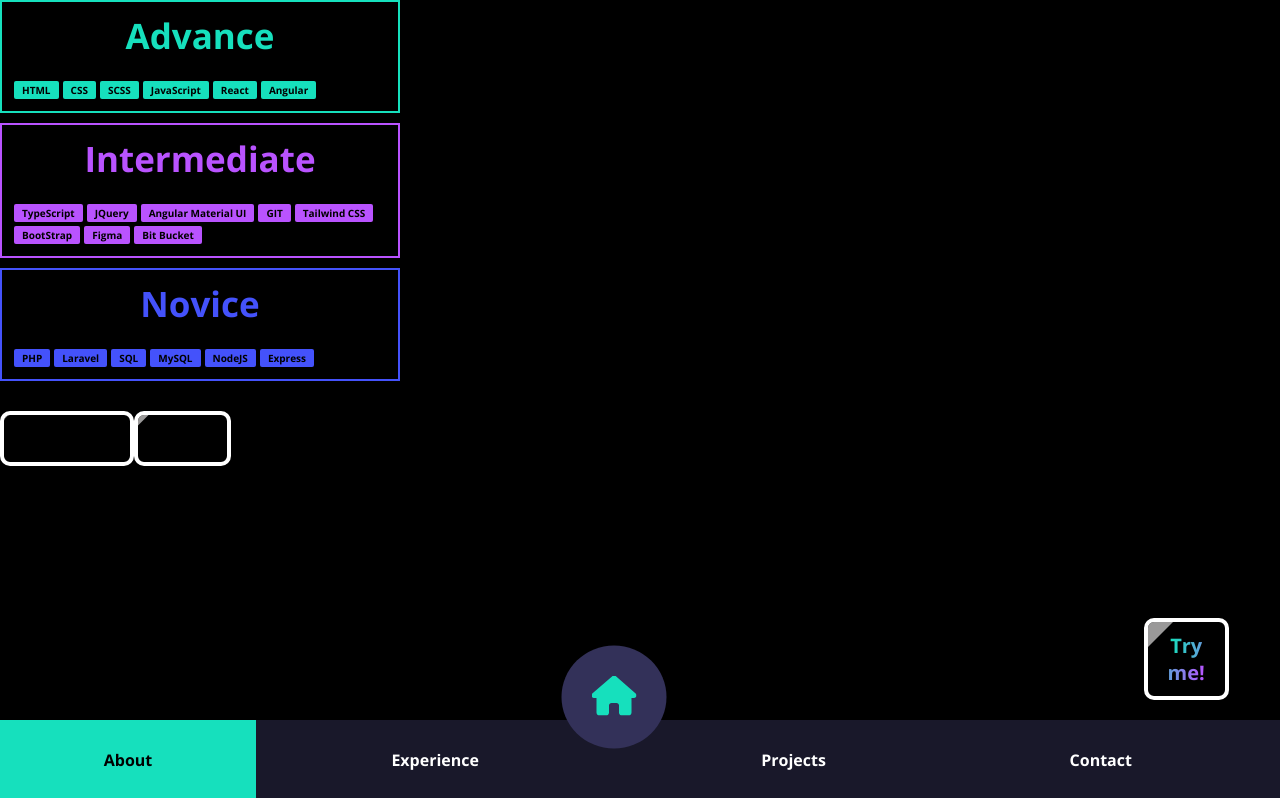
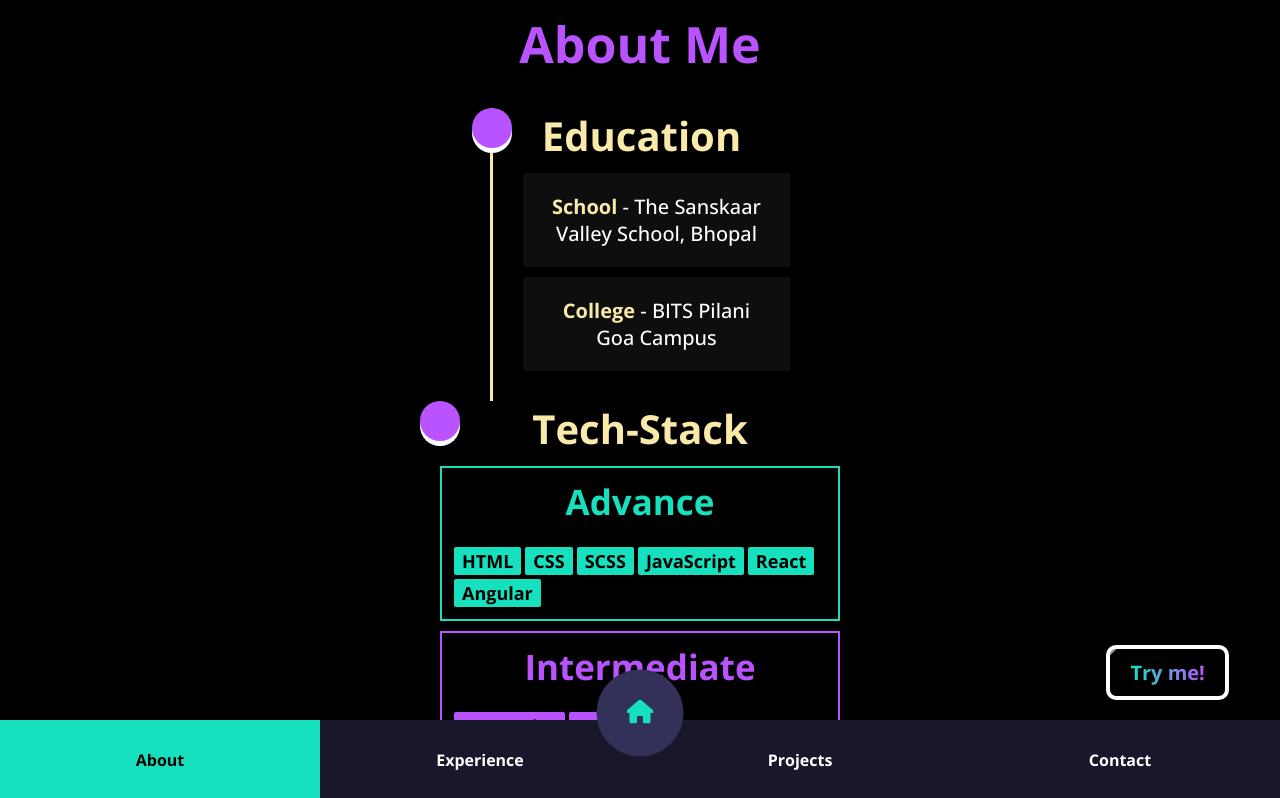
Before and after one commit to AYushgupta4387/web-portfolio, a React (Vite) app: page /about in a window 1280 px wide. Shown: the top 798 px of the page. Built offline with nearby package versions, Linux system fonts and the light colour scheme.

Commit message:
add about me section

```diff
--- a/src/App.module.css
+++ b/src/App.module.css
@@ -1,3 +1,4 @@
 .mainContainer {
-  height: 100dvh;
+  min-height: 100dvh;
+  position: relative;
 }
--- a/src/components/PageNavigation/PageNavigation.jsx
+++ b/src/components/PageNavigation/PageNavigation.jsx
@@ -15,13 +15,11 @@ function PageNavigation() {
           <NavLink to="/experience">Experience</NavLink>
         </li>
 
-        <li className={styles.homeButton}>
         <div className={styles.imageContainer}>
           <NavLink to="/">
             <img src="./house-solid.svg" />
           </NavLink>
         </div>
-        </li>
 
         <li className={styles.link}>
           <NavLink to="/projects">Projects</NavLink>
@@ -31,13 +29,11 @@ function PageNavigation() {
           <NavLink to="/contact">Contact</NavLink>
         </li>
 
-        <li className={styles.gameButtonContainer}>
         <div className={styles.gameButton}>
           <Button buttonClass="mainButton">
             <Link to="/game">Try me!</Link>
           </Button>
         </div>
-        </li>
       </ul>
     </nav>
   );
--- a/src/components/PageNavigation/PageNavigation.module.css
+++ b/src/components/PageNavigation/PageNavigation.module.css
@@ -1,5 +1,8 @@
 .navigation {
   height: 10vh;
+  width: 100%;
+  position: fixed;
+  bottom: 0;
   background-color: rgb(25, 24, 42);
 }
 
@@ -8,12 +11,11 @@
   height: 100%;
   display: flex;
   justify-content: space-between;
-  gap: 1rem;
 }
 
 .link {
   display: inline-block;
-  width: 20vw;
+  width: 25vw;
   font-size: 1.6rem;
 }
 
@@ -39,11 +41,6 @@
   color: black;
 }
 
-.homeButton {
-  list-style: none;
-  position: relative;
-}
-
 .imageContainer {
   border-radius: 50%;
   padding: 3rem;
@@ -59,11 +56,6 @@
   height: 5vh;
 }
 
-.gameButtonContainer {
-  list-style: none;
-  position: relative;
-}
-
 .gameButton {
   position: absolute;
   bottom: 10vh;
--- a/src/components/Skill/Skill.module.css
+++ b/src/components/Skill/Skill.module.css
@@ -3,6 +3,7 @@
   color: black;
   padding: 2px 8px;
   margin: 2px;
+  font-size: 1.8rem;
 }
 
 .aboutMeSkillAdv {
--- a/src/components/SkillBox/SkillBox.module.css
+++ b/src/components/SkillBox/SkillBox.module.css
@@ -12,7 +12,7 @@
 
 @media only screen and (max-width: 37.5em) {
   .aboutMeSkillBox {
-    max-width: 300px;
+    width: 300px;
   }
 }
 
--- a/src/pages/About/About.jsx
+++ b/src/pages/About/About.jsx
@@ -1,9 +1,6 @@
-import PropTypes from "prop-types";
-
+import styles from "./About.module.css";
 import SkillBox from "../../components/SkillBox/SkillBox";
-import styles from "./About.module.css";
 import Skill from "../../components/Skill/Skill";
-import Button from "../../components/Button/Button";
 
 const skills = {
   advance: ["HTML", "CSS", "SCSS", "JavaScript", "React", "Angular"],
@@ -20,17 +17,31 @@ const skills = {
   novice: ["PHP", "Laravel", "SQL", "MySQL", "NodeJS", "Express"],
 };
 
-function About({ onClickStart }) {
-  const handleNext = function () {
-    onClickStart((prev) => prev + 1);
-  };
-
-  const handlePrev = function () {
-    onClickStart((prev) => prev - 1);
-  };
-
+function About() {
   return (
     <div className={styles.aboutMeTextBox}>
+      <h1 className={`${styles.primaryHeading} open-sans-700`}>About Me</h1>
+
+      <div className={styles.textContainer}>
+        <div className={styles.circle}></div>
+        <h2 className={`${styles.secondaryHeading} open-sans-700`}>
+          Education
+        </h2>
+        <p className="open-sans-500">
+          <span>School</span> - The Sanskaar Valley School, Bhopal
+        </p>
+        <p className="open-sans-500">
+          <span>College</span> - BITS Pilani Goa Campus
+        </p>
+      </div>
+
+      <div className={styles.skillsContainer}>
+        <h2 className={`${styles.secondaryHeading} open-sans-700`}>
+          Tech-Stack
+        </h2>
+
+        <div className={`${styles.circle} ${styles.circleTwo}`}></div>
+
         {/* Using the skills object as an array of arrays. */}
         {Object.keys(skills).map((level) => (
           <SkillBox
@@ -42,19 +53,9 @@ function About({ onClickStart }) {
             ))}
           </SkillBox>
         ))}
-
-      <Button buttonClass="mainButton" onClick={handlePrev}>
-        Previous
-      </Button>
-      <Button buttonClass="mainButton" onClick={handleNext}>
-        Next
-      </Button>
+      </div>
     </div>
   );
 }
 
-About.propTypes = {
-  onClickStart: PropTypes.func,
-};
-
 export default About;
--- a/src/pages/About/About.module.css
+++ b/src/pages/About/About.module.css
@@ -1,3 +1,62 @@
 .aboutMeTextBox {
-  height: 90vh;
+  display: flex;
+  flex-direction: column;
+  justify-content: center;
+  align-items: center;
+  padding-bottom: 20vh;
 }
+
+.primaryHeading {
+  font-size: 5rem;
+  color: var(--purple-color);
+  margin: 1rem 0 3rem;
+}
+
+.secondaryHeading {
+  color: #faeaa9;
+  font-size: 4rem;
+  margin-bottom: 1rem;
+}
+
+.textContainer {
+  border-left: 3px solid #faeaa9;
+  position: relative;
+  text-align: center;
+  font-size: 2rem;
+  width: 300px;
+  padding-bottom: 2rem;
+}
+
+.textContainer p {
+  margin-bottom: 1rem;
+  margin-left: 3rem;
+  font-size: 2rem;
+  color: white;
+  padding: 2rem;
+  background: rgba(20, 20, 21, 0.7);
+}
+
+.textContainer p span {
+  font-weight: bold;
+  color: #faeaa9;
+}
+
+.circle {
+  height: 4rem;
+  width: 4rem;
+  border-radius: 50%;
+  background-color: #b953ff;
+  position: absolute;
+  box-shadow: 0 0.5rem #fff;
+  left: -2.15rem;
+}
+
+.circleTwo {
+  top: 0;
+  left: -2rem;
+}
+
+.skillsContainer {
+  text-align: center;
+  position: relative;
+}
```
Lines whose indentation alone changed are shown as unchanged.
